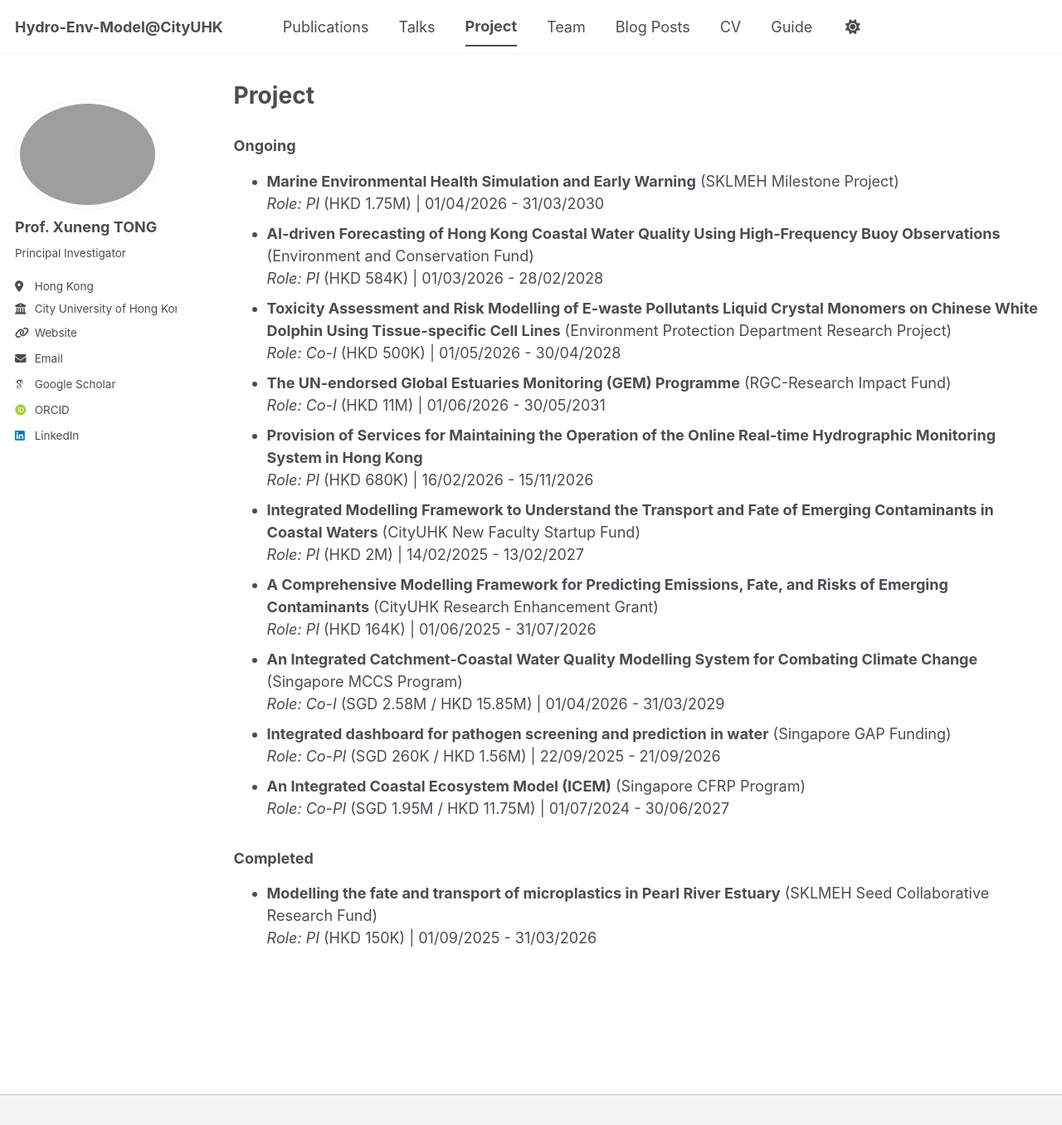
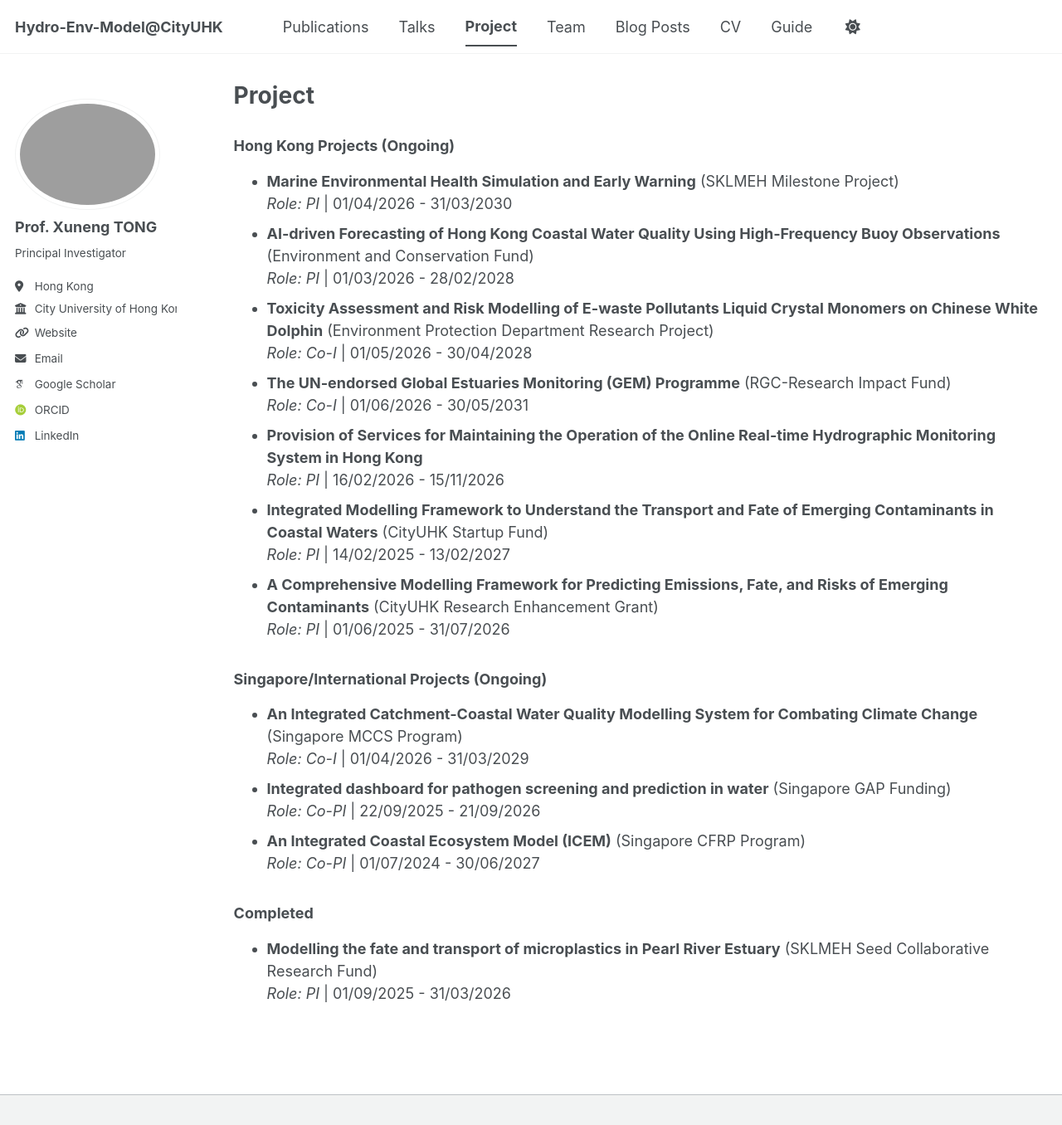
Before and after one commit to TongXuneng/TongXuneng.github.io, a Jekyll site: the page built from _pages/project.html, in a window 1280 px wide and 1356 px high. Shown: the whole window at 83% size. Built offline with Jekyll 4.4.1, drawn with Linux system fonts in a browser that asks for light colours; some web fonts are replaced; a script bundle is joined from its source files by our own code; library files that are not in the unit come from our copies.

Commit message:
Update project.html

```diff
--- a/_pages/project.html
+++ b/_pages/project.html
@@ -7,35 +7,36 @@ author_profile: true
 
 {% include base_path %}
 
-<h3>Ongoing</h3>
+<h3>Hong Kong Projects (Ongoing)</h3>
 <ul>
-  <!-- Hong Kong Projects -->
   <li><strong>Marine Environmental Health Simulation and Early Warning</strong> (SKLMEH Milestone Project)<br>
-      <em>Role: PI</em> (HKD 1.75M) | 01/04/2026 - 31/03/2030</li>
+      <em>Role: PI</em> | 01/04/2026 - 31/03/2030</li>
   <li><strong>AI‑driven Forecasting of Hong Kong Coastal Water Quality Using High‑Frequency Buoy Observations</strong> (Environment and Conservation Fund)<br>
-      <em>Role: PI</em> (HKD 584K) | 01/03/2026 - 28/02/2028</li>
-  <li><strong>Toxicity Assessment and Risk Modelling of E-waste Pollutants Liquid Crystal Monomers on Chinese White Dolphin Using Tissue-specific Cell Lines</strong> (Environment Protection Department Research Project)<br>
-      <em>Role: Co-I</em> (HKD 500K) | 01/05/2026 - 30/04/2028</li>
+      <em>Role: PI</em> | 01/03/2026 - 28/02/2028</li>
+  <li><strong>Toxicity Assessment and Risk Modelling of E-waste Pollutants Liquid Crystal Monomers on Chinese White Dolphin</strong> (Environment Protection Department Research Project)<br>
+      <em>Role: Co-I</em> | 01/05/2026 - 30/04/2028</li>
   <li><strong>The UN-endorsed Global Estuaries Monitoring (GEM) Programme</strong> (RGC-Research Impact Fund)<br>
-      <em>Role: Co-I</em> (HKD 11M) | 01/06/2026 - 30/05/2031</li>
+      <em>Role: Co-I</em> | 01/06/2026 - 30/05/2031</li>
   <li><strong>Provision of Services for Maintaining the Operation of the Online Real-time Hydrographic Monitoring System in Hong Kong</strong><br>
-      <em>Role: PI</em> (HKD 680K) | 16/02/2026 - 15/11/2026</li>
-  <li><strong>Integrated Modelling Framework to Understand the Transport and Fate of Emerging Contaminants in Coastal Waters</strong> (CityUHK New Faculty Startup Fund)<br>
-      <em>Role: PI</em> (HKD 2M) | 14/02/2025 - 13/02/2027</li>
+      <em>Role: PI</em> | 16/02/2026 - 15/11/2026</li>
+  <li><strong>Integrated Modelling Framework to Understand the Transport and Fate of Emerging Contaminants in Coastal Waters</strong> (CityUHK Startup Fund)<br>
+      <em>Role: PI</em> | 14/02/2025 - 13/02/2027</li>
   <li><strong>A Comprehensive Modelling Framework for Predicting Emissions, Fate, and Risks of Emerging Contaminants</strong> (CityUHK Research Enhancement Grant)<br>
-      <em>Role: PI</em> (HKD 164K) | 01/06/2025 - 31/07/2026</li>
+      <em>Role: PI</em> | 01/06/2025 - 31/07/2026</li>
+</ul>
 
-  <!-- Singapore/International Projects -->
+<h3>Singapore/International Projects (Ongoing)</h3>
+<ul>
   <li><strong>An Integrated Catchment-Coastal Water Quality Modelling System for Combating Climate Change</strong> (Singapore MCCS Program)<br>
-      <em>Role: Co-I</em> (SGD 2.58M / HKD 15.85M) | 01/04/2026 - 31/03/2029</li>
+      <em>Role: Co-I</em> | 01/04/2026 - 31/03/2029</li>
   <li><strong>Integrated dashboard for pathogen screening and prediction in water</strong> (Singapore GAP Funding)<br>
-      <em>Role: Co-PI</em> (SGD 260K / HKD 1.56M) | 22/09/2025 - 21/09/2026</li>
+      <em>Role: Co-PI</em> | 22/09/2025 - 21/09/2026</li>
   <li><strong>An Integrated Coastal Ecosystem Model (ICEM)</strong> (Singapore CFRP Program)<br>
-      <em>Role: Co-PI</em> (SGD 1.95M / HKD 11.75M) | 01/07/2024 - 30/06/2027</li>
+      <em>Role: Co-PI</em> | 01/07/2024 - 30/06/2027</li>
 </ul>
 
 <h3>Completed</h3>
 <ul>
   <li><strong>Modelling the fate and transport of microplastics in Pearl River Estuary</strong> (SKLMEH Seed Collaborative Research Fund)<br>
-      <em>Role: PI</em> (HKD 150K) | 01/09/2025 - 31/03/2026</li>
+      <em>Role: PI</em> | 01/09/2025 - 31/03/2026</li>
 </ul>
```
